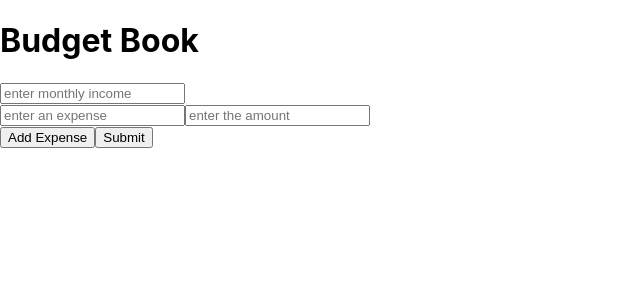
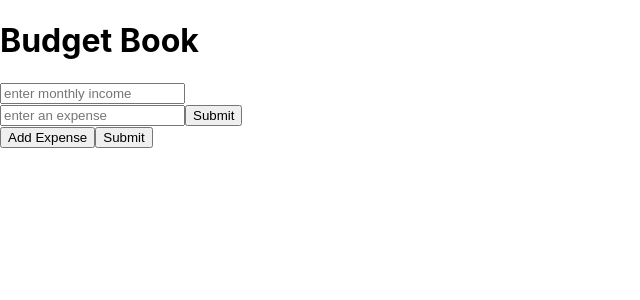
Before and after one commit to Team-formerly-known-as/budget-book-frontend, a React (Create React App) app: page /create in a window 1280 px wide. Shown: the top 300 px of the page, without its empty margins (0-640 px from the left). Built offline with nearby package versions, Linux system fonts and the light colour scheme.

Commit message:
updated expense component

```diff
--- a/src/components/create/CreateBudget.js
+++ b/src/components/create/CreateBudget.js
@@ -10,6 +10,7 @@ function CreateBudget() {
   const handleChange = (e) => {
     console.log(e.target.value)
   }
+
 
     return (
         <div>
--- a/src/components/create/Expense.js
+++ b/src/components/create/Expense.js
@@ -1,30 +1,33 @@
-import handleChange from "./CreateBudget"
+// import handleChange from "./CreateBudget"
 import { useState } from 'react'
 
 function Expense() {
-	const [expenseList, setExpenseList] = useState([{ expense: "", amount: Number }]);
+	const [expense, setExpense] = useState();
+	const [expenseList, setExpenseList] = useState([]);
 
-	const handleInputChange = (e, index) => {
-		const { expense, value } = e.target;
-		const list = [...expenseList];
-		// list[index][expense] = value;
-		// setExpenseList(list)
-		// console.log(expenseList)
+	// {item: '', amount: null}
+
+	function handleChange(event) {
+		const item = event.target.value;
+		setExpense(item)
+		console.log(expense)
+	}
+
+	function handleSubmit (event) {
+		event.preventDefault()
+		setExpenseList([...expenseList, expense])
+		console.log(expenseList)
 	}
 
     return (
 		<div>
-			<form>
+			<form onSubmit={handleSubmit}>
 				<input
-					onChange={handleInputChange}
+					onChange={handleChange}
 					type='text'
 					placeholder='enter an expense'
 				/>
-				<input
-					onChange={handleInputChange}
-					type='number'
-					placeholder='enter the amount'
-				/>
+				<button onClick={handleSubmit} type="submit">Submit</button>
 			</form>
 		</div>
 	);
```
